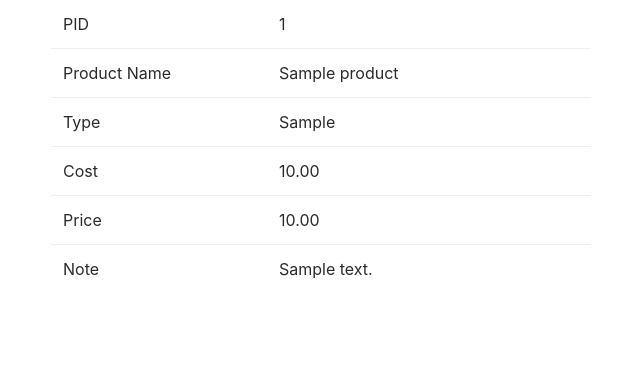
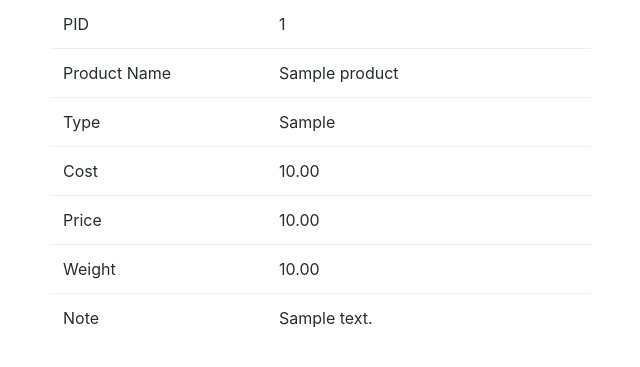
Before and after one commit to shtsai/xigua_shopping, a Django app: page /product/1/ in a window 1280 px wide. Shown: the part 109-476 px from the top of the page, without its empty margins (34-674 px from the left). Run offline with Django 3.2, Linux system fonts and the light colour scheme; tables that the repository leaves empty hold one stand-in row (values such as "Sample post"); some libraries are stand-ins or nearby versions.

Commit message:
add weight in product model

```diff
--- a/backend/models.py
+++ b/backend/models.py
@@ -36,6 +36,7 @@ class Product(models.Model):
     ptype = models.CharField('Product Type', max_length=20, null=True)
     pcost = models.DecimalField('Product Cost', max_digits=10, decimal_places=2, null=True)
     pprice = models.DecimalField('Product Price', max_digits=10, decimal_places=2, null=True)
+    pweight = models.DecimalField('Weight', max_digits=10, decimal_places=2, null=True)
     pstatus = models.CharField('Status', max_length=15, null=True)
     pnote = models.CharField('Note', max_length=100, null=True)
 
--- a/backend/templates/backend/product.html
+++ b/backend/templates/backend/product.html
@@ -55,6 +55,7 @@
 								<td>
 									<form action='{% url 'backend:addtocart' fp.pid %}'>
 									<input class="btn btn-primary btn-sm" type="submit" value="+">
+									</form>
 								</td>
 							</tr>
 							{% endfor %}
--- a/backend/templates/backend/product_detail.html
+++ b/backend/templates/backend/product_detail.html
@@ -28,6 +28,10 @@
 			      <td>Price</td>
 			      <td>{{ product.pprice }}</td>
 			    </tr>
+			   	<tr>
+			      <td>Weight</td>
+			      <td>{{ product.pweight }}</td>
+			    </tr>
 			    <tr>
 			      <td>Note</td>
 			      <td>{{ product.pnote }}</td>
```
Also changed, not shown: backend/migrations/0003_product_pweight.py (added).
